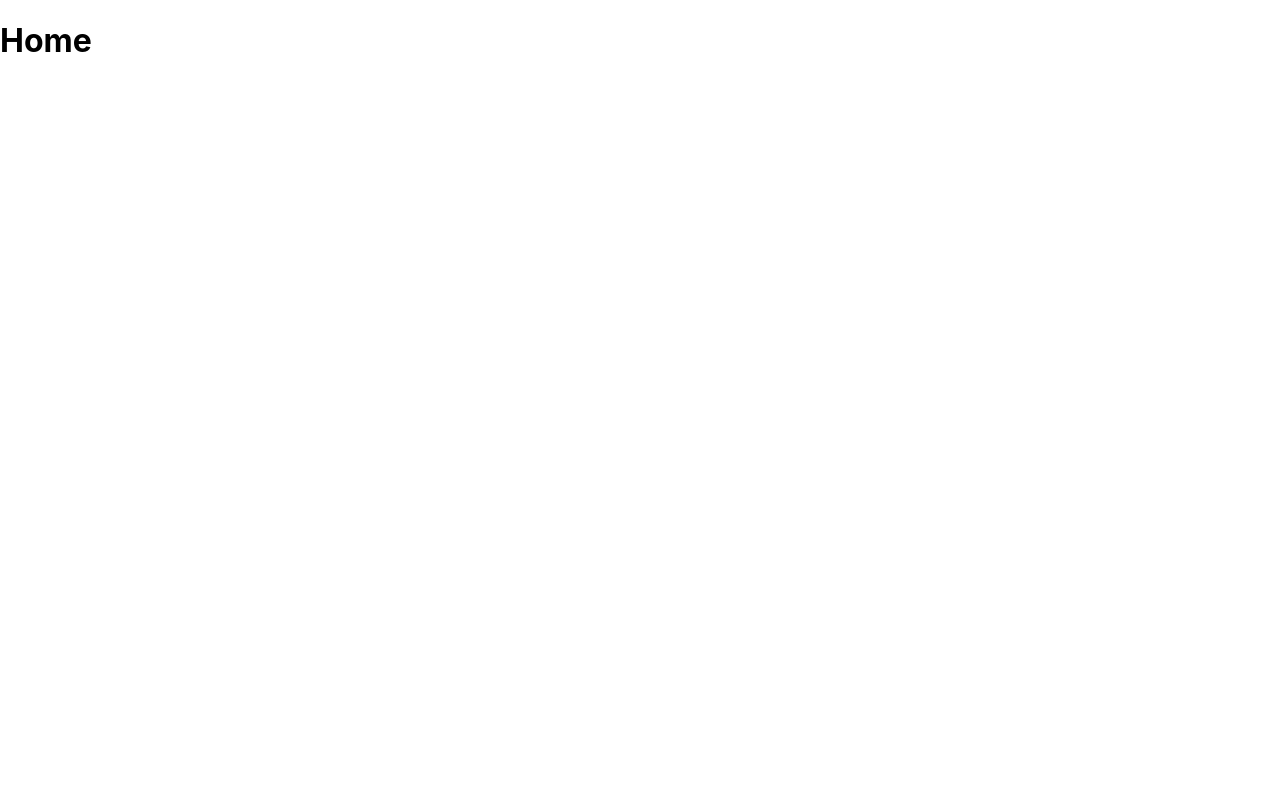
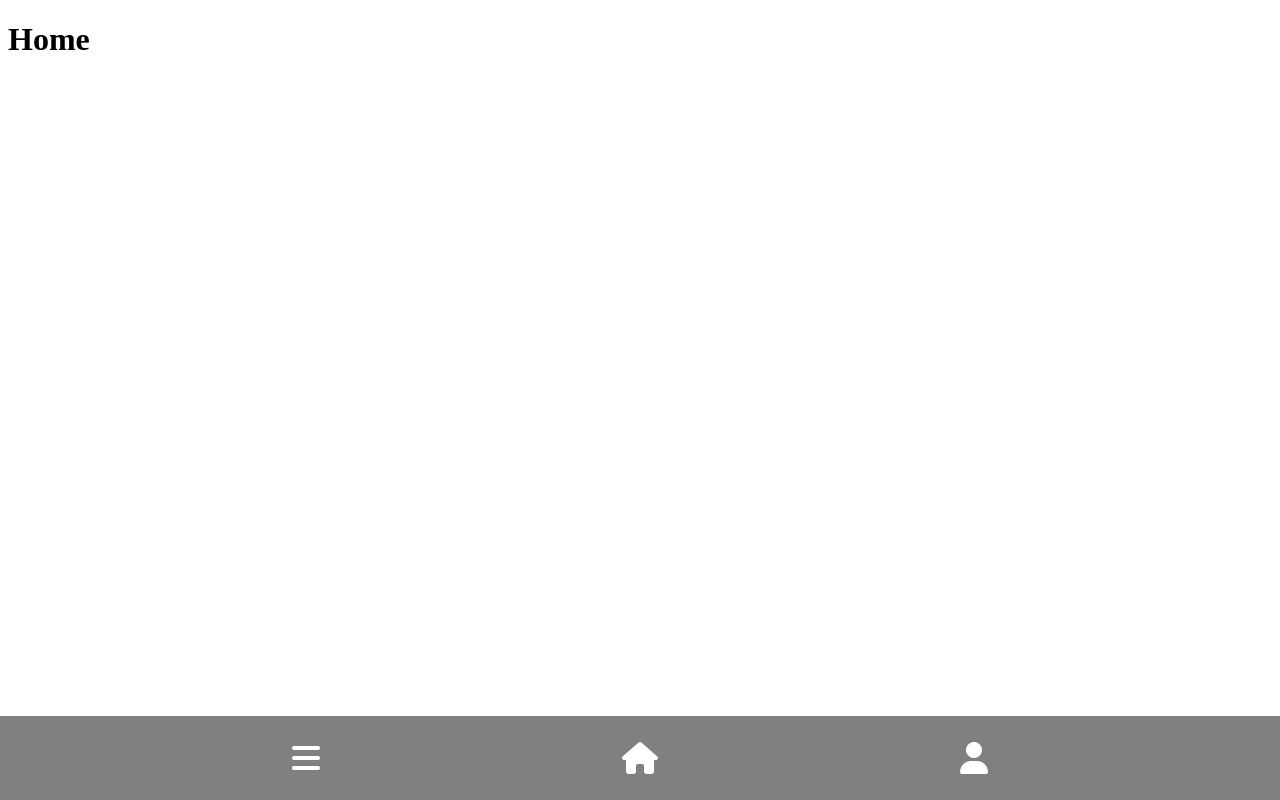
Before and after one commit to SweepApp/sweep, a React (Create React App) app: page / in a window 1280 px wide. Built offline with nearby package versions, Linux system fonts and the light colour scheme.

Commit message:
Add navbar

```diff
--- a/public/index.html
+++ b/public/index.html
@@ -24,6 +24,7 @@
       work correctly both with client-side routing and a non-root public URL.
       Learn how to configure a non-root public URL by running `npm run build`.
     -->
+    <script src="https://kit.fontawesome.com/9bfd2e7f89.js" crossorigin="anonymous"></script>
     <title>React App</title>
   </head>
   <body>
--- a/src/App.js
+++ b/src/App.js
@@ -1,5 +1,7 @@
 import { Routes, Route } from "react-router-dom";
 import "./index.css";
+
+import Navbar from "./components/Navbar";
 
 export default function App() {
   return (
@@ -7,6 +9,7 @@ export default function App() {
       <Routes>
         <Route path="/" element={<h1>Home</h1>} />
       </Routes>
+      <Navbar/>
     </div>
   );
 }
--- /dev/null
+++ b/src/assets/sass/components/_navbar.scss
@@ -0,0 +1,20 @@
+nav {
+  background-color: grey;
+  position: fixed;
+  bottom: 0;
+  left: 0;
+  width: 100%;
+  ul {
+    padding: 0;
+    display: flex;
+    justify-content: space-evenly;
+  }
+  li {
+    display: inline-block;
+    padding: 10px;
+    i {
+      font-size: 32px;
+      color: white;
+    }
+  }
+}
--- a/src/assets/sass/main.scss
+++ b/src/assets/sass/main.scss
@@ -0,0 +1 @@
+@import "components/_navbar.scss";
--- /dev/null
+++ b/src/components/Navbar.js
@@ -0,0 +1,19 @@
+import { Link } from "react-router-dom";
+
+export default function Navbar() {
+  return (
+    <nav>
+      <ul>
+        <li>
+          <Link to="/settings"><i class="fa-solid fa-bars"></i></Link>
+        </li>
+        <li>
+          <Link to="/"><i class="fa-solid fa-house"></i></Link>
+        </li>
+        <li>
+          <Link to="/profile"><i class="fa-solid fa-user"></i></Link>
+        </li>
+      </ul>
+    </nav>
+  )
+}
--- a/src/index.css
+++ b/src/index.css
@@ -1,13 +1,22 @@
-body {
-  margin: 0;
-  font-family: -apple-system, BlinkMacSystemFont, 'Segoe UI', 'Roboto', 'Oxygen',
-    'Ubuntu', 'Cantarell', 'Fira Sans', 'Droid Sans', 'Helvetica Neue',
-    sans-serif;
-  -webkit-font-smoothing: antialiased;
-  -moz-osx-font-smoothing: grayscale;
+nav {
+  background-color: grey;
+  position: fixed;
+  bottom: 0;
+  left: 0;
+  width: 100%;
+}
+nav ul {
+  padding: 0;
+  display: flex;
+  justify-content: space-evenly;
+}
+nav li {
+  display: inline-block;
+  padding: 10px;
+}
+nav li i {
+  font-size: 32px;
+  color: white;
 }
 
-code {
-  font-family: source-code-pro, Menlo, Monaco, Consolas, 'Courier New',
-    monospace;
-}
+/*# sourceMappingURL=index.css.map */
```
Also changed, not shown: 1 other file (tests, documents, lock files or other folders).
